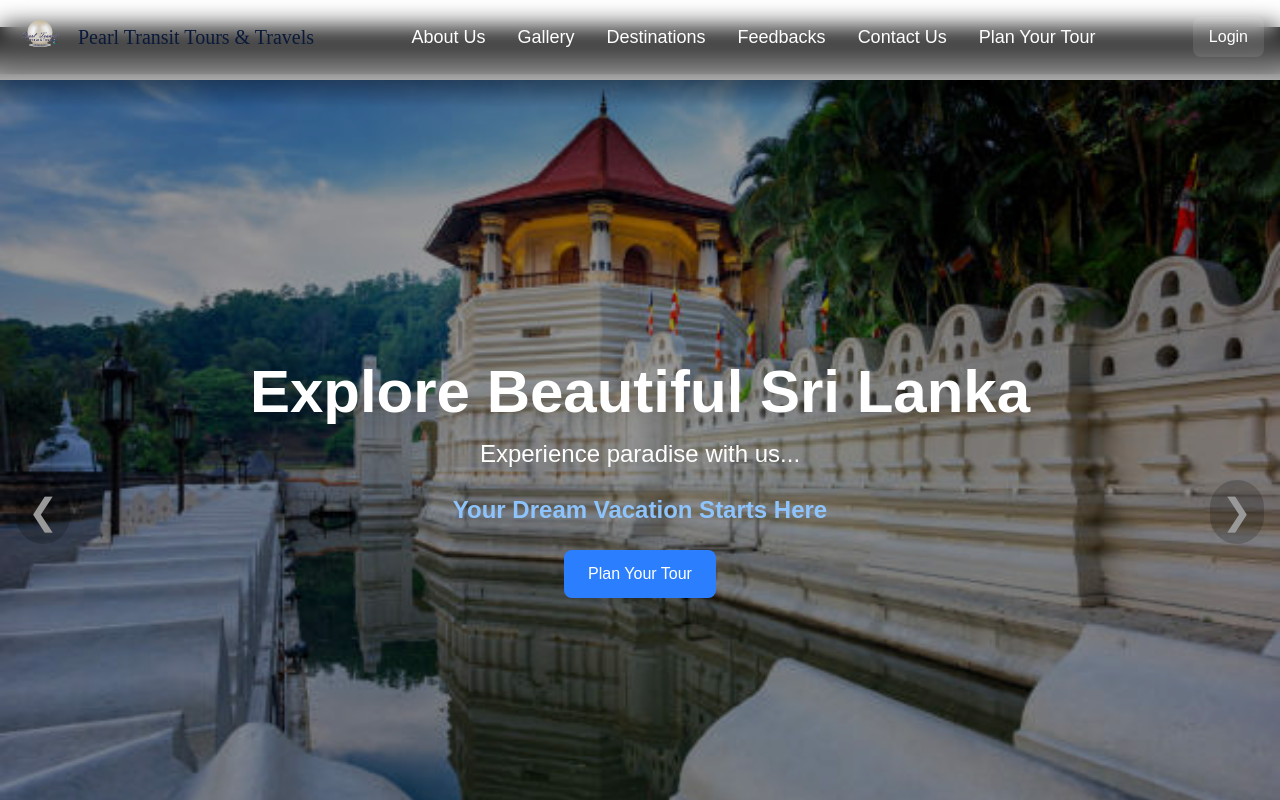
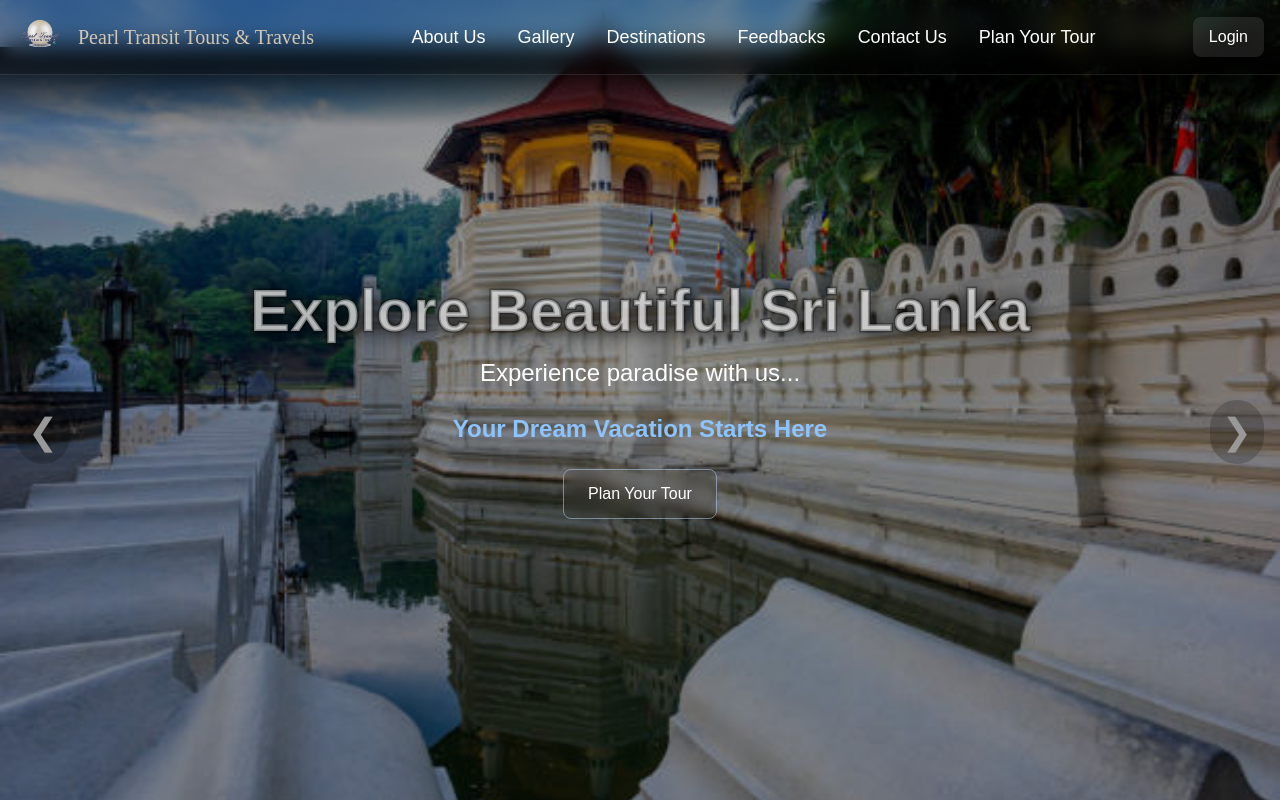
Before and after one commit to hasinduvindana/Pearl-Transit-Tours, a Next.js app in the folder pearl-transit/: page / in a window 1280 px wide. Shown: the top 800 px of the page. Built offline with nearby package versions, Linux system fonts and the light colour scheme.

Commit message:
image slider updated
title texts,positon and button updated

```diff
--- a/pearl-transit/src/app/page.tsx
+++ b/pearl-transit/src/app/page.tsx
@@ -112,7 +112,7 @@ export default function Home() {
     <div className="text-white bg-[#0a0f1a] min-h-screen">
 
       {/* NAVBAR */}
-      <nav className="fixed top-0 w-full z-50 bg-transparent backdrop-blur-md border-b border-white/10">
+      <nav className="fixed top-0 w-full z-60 bg-transparent backdrop-blur-md border-b border-white/10">
         <div className="max-w-7xl mx-auto px-4 py-3 flex justify-between items-center">
 
           {/* Left */}
@@ -120,7 +120,7 @@ export default function Home() {
             <Image src="/logo.png" alt="Logo" width={50} height={50} />
             <h1
               className="text-xl "
-              style={{ fontFamily: '"Brush Script MT", cursive', color: '#0b1a3a' }}
+              style={{ fontFamily: '"Brush Script MT", cursive', color: '#d2c7b3' }}
             >
               Pearl Transit Tours & Travels
             </h1>
@@ -162,10 +162,10 @@ export default function Home() {
       </nav>
 
       {/* Dark Background Under Navbar */}
-      <div className="fixed top-[27px] w-full h-20 bg-gradient-to-b from-black/100 to-transparent z-30"></div>
+      <div className="fixed top-[47px] w-full h-20 bg-gradient-to-b from-black/100 to-transparent z-30"></div>
 
       {/* HERO / IMAGE SLIDER */}
-      <div className="relative h-screen w-full mt-20">
+      <div className="relative h-screen w-full mt-0">
         <Image
           src={slides[current].img}
           alt="Slide"
@@ -189,7 +189,12 @@ export default function Home() {
             initial={{ opacity: 0, y: -20 }}
             animate={{ opacity: 1, y: 0 }}
             transition={{ duration: 1 }}
-            className="text-4xl md:text-6xl font-extrabold drop-shadow-xl"
+            className="text-4xl md:text-6xl font-extrabold"
+            style={{
+              color: 'rgba(255, 255, 255, 0.7)',
+              textShadow: '2px 2px 15px rgba(0, 0, 0, 0.8), 0 0 25px rgba(0, 0, 0, 0.5)',
+              WebkitTextStroke: '3px rgba(0, 0, 0, 0.3)'
+            }}
           >
             {slides[current].title}
           </motion.h1>
@@ -218,7 +223,7 @@ export default function Home() {
             initial={{ scale: 0 }}
             animate={{ scale: 1 }}
             transition={{ delay: 1.2 }}
-            className="mt-6 bg-blue-500 px-6 py-3 rounded-lg hover:bg-blue-600"
+            className="mt-6 bg-blue-60/30 backdrop-blur-sm border border-blue-200/50 px-6 py-3 rounded-lg hover:bg-blue-500/50 hover:border-blue-300"
           >
             Plan Your Tour
           </motion.button>
```
